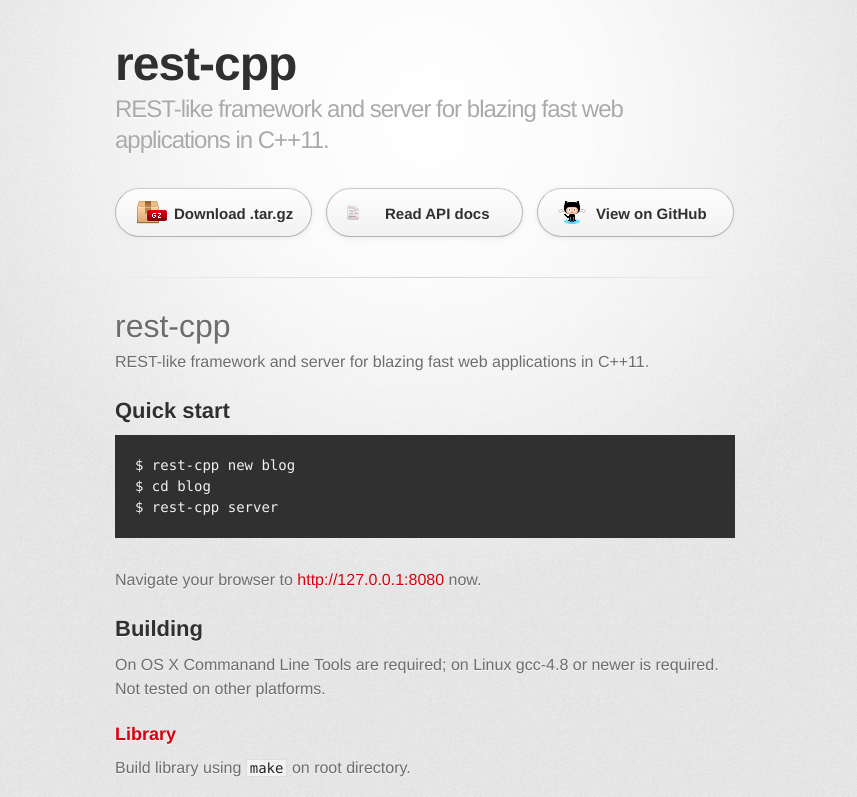
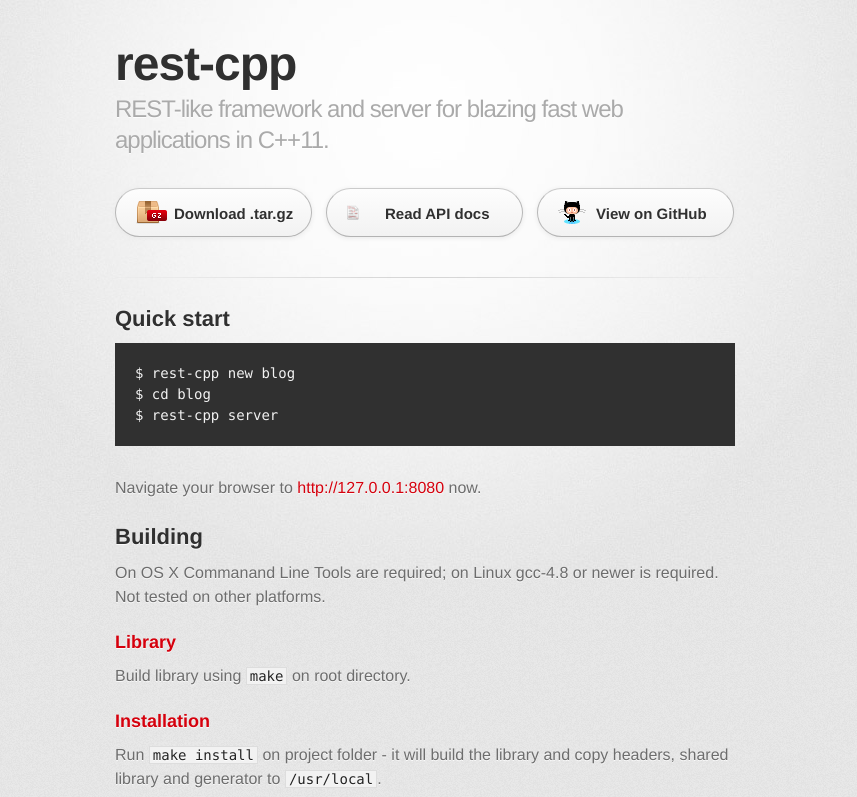
Before and after one commit to alfanick/rest-cpp, a plain HTML site: page index.html in a window 1280 px wide. Shown: the top 797 px of the page, without its empty margins (215-1072 px from the left). Drawn offline with Linux system fonts and the light colour scheme; a web font is replaced by a local one.

Commit message:
removed repeated header

```diff
--- a/index.html
+++ b/index.html
@@ -31,11 +31,6 @@
         <hr>
 
         <section id="main_content">
-          <h1>
-<a name="rest-cpp" class="anchor" href="#rest-cpp"><span class="octicon octicon-link"></span></a>rest-cpp</h1>
-
-<p>REST-like framework and server for blazing fast web applications in
-C++11.</p>
 
 <h2>
 <a name="quick-start" class="anchor" href="#quick-start"><span class="octicon octicon-link"></span></a>Quick start</h2>
```
